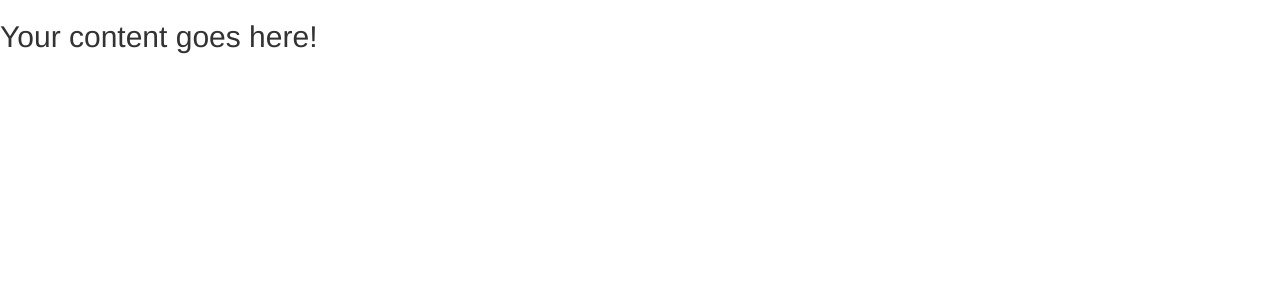
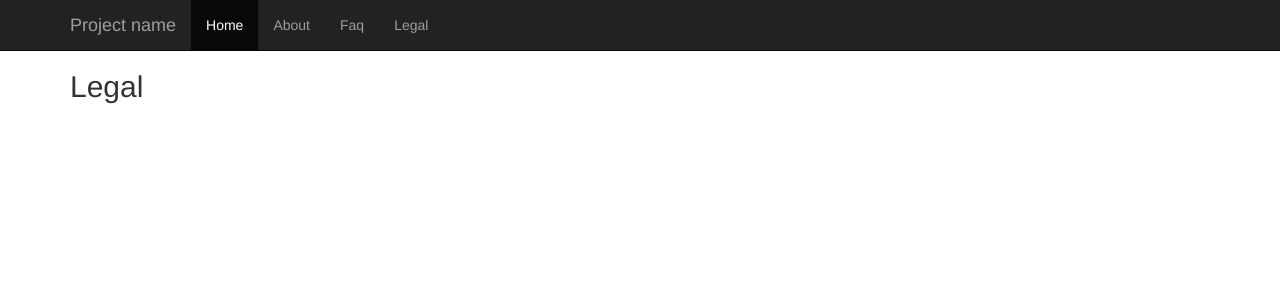
Before and after one commit to itsmemattchung/hackla2015prop47, a Django app: page /legal/ in a window 1280 px wide. Shown: the top 300 px of the page. Run offline with Django 3.2, Linux system fonts and the light colour scheme; some libraries are stand-ins or nearby versions.

Commit message:
added static pages, like legal faq and about.  basic bootstrap styling

```diff
--- /dev/null
+++ b/prop47/site/templates/about.html
@@ -0,0 +1,4 @@
+{% extends 'base.html' %}
+{% block content %}
+<h2>About</h2>
+{% endblock %}
--- a/prop47/site/templates/base.html
+++ b/prop47/site/templates/base.html
@@ -1,16 +1,51 @@
 <!DOCTYPE html>
 <html lang="en">
 <head>
+    <meta charset="utf-8">
+    <meta http-equiv="X-UA-Compatible" content="IE=edge">
+    <meta name="viewport" content="width=device-width, initial-scale=1">
+    <!-- The above 3 meta tags *must* come first in the head; any other head content must come *after* these tags -->
+    <meta name="description" content="">
+    <meta name="author" content="">
+
     {% load staticfiles %}
     <link rel="stylesheet" type="text/css" href="{% static 'site/css/vendor/bootstrap.min.css' %}">
+    <style type="text/css">
+      body{
+        padding-top: 50px;
+      }
+    </style>
 </head>
 <body>
-    {% block content %}
-    {% endblock %}
+    <nav class="navbar navbar-inverse navbar-fixed-top">
+      <div class="container">
+        <div class="navbar-header">
+          <button type="button" class="navbar-toggle collapsed" data-toggle="collapse" data-target="#navbar" aria-expanded="false" aria-controls="navbar">
+            <span class="sr-only">Toggle navigation</span>
+            <span class="icon-bar"></span>
+            <span class="icon-bar"></span>
+            <span class="icon-bar"></span>
+          </button>
+          <a class="navbar-brand" href="/">Project name</a>
+        </div>
+        <div id="navbar" class="collapse navbar-collapse">
+          <ul class="nav navbar-nav">
+            <li class="active"><a href="/">Home</a></li>
+            <li><a href="/about/">About</a></li>
+            <li><a href="/faq/">Faq</a></li>
+            <li><a href="/legal/">Legal</a></li>
+          </ul>
+        </div><!--/.nav-collapse -->
+      </div>
+    </nav>
+    <div class="container">
+      {% block content %}
+      {% endblock %}
+    </div>
 
     {% block modals %}
     {% endblock %}
-    </div>
+
     <script type="text/javascript" src="{% static 'site/js/vendor/jquery-2.1.4.min.js' %}"></script>
     <script type="text/javascript" src="{% static 'site/js/vendor/bootstrap.min.js' %}"></script>
     {% block js %}
--- /dev/null
+++ b/prop47/site/templates/faq.html
@@ -0,0 +1,4 @@
+{% extends 'base.html' %}
+{% block content %}
+<h2>FAQ</h2>
+{% endblock %}
--- a/prop47/site/templates/index.html
+++ b/prop47/site/templates/index.html
@@ -1,6 +1,6 @@
 {% extends 'base.html' %}
 {% block content %}
-<div class="content">
-    <h2>Your content goes here!</h2>
+<div class="text-center">
+    <h2>Expunge LA!</h2>
 </div>
 {% endblock %}
--- /dev/null
+++ b/prop47/site/templates/legal.html
@@ -0,0 +1,4 @@
+{% extends 'base.html' %}
+{% block content %}
+<h2>Legal</h2>
+{% endblock %}
--- a/prop47/urls.py
+++ b/prop47/urls.py
@@ -19,5 +19,8 @@ from django.views.generic.base import TemplateView
 
 urlpatterns = [
     url(r'^admin/', include(admin.site.urls)),
-    url(r'^', TemplateView.as_view(template_name="index.html"))
+    url(r'^faq/', TemplateView.as_view(template_name="faq.html")),
+    url(r'^about/', TemplateView.as_view(template_name="about.html")),
+    url(r'^legal/', TemplateView.as_view(template_name="legal.html")),
+    url(r'^', TemplateView.as_view(template_name="index.html")),
 ]
```
